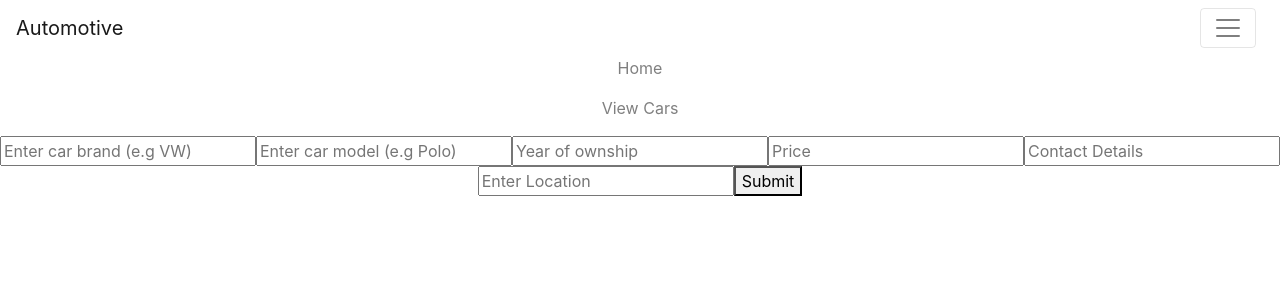
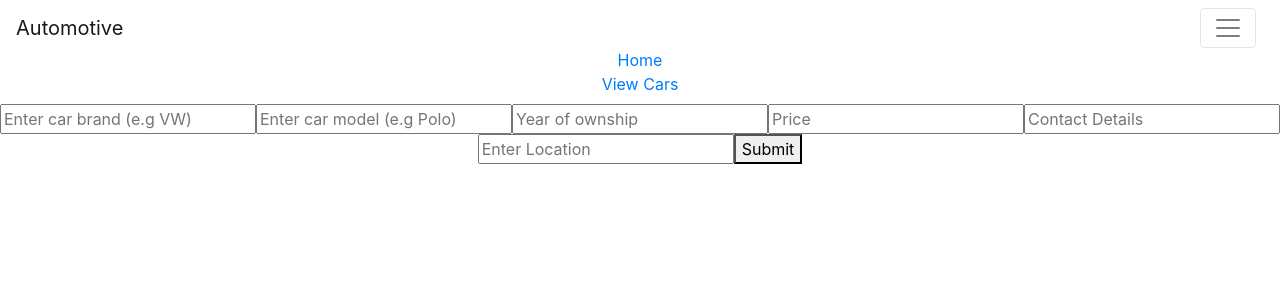
Before and after one commit to skosana721/Moral-Activities, a React (Create React App) app in the folder car-dealer/: page / in a window 1280 px wide. Both pictures are taken after a click on the button 1228 px from the left and 28 px from the top of the page. Shown: the top 300 px of the page. Built offline with nearby package versions, Linux system fonts and the light colour scheme.

Commit message:
remove NavLink  and replaced it with Link with react-router-dom

```diff
--- a/car-dealer/src/component/NavBar.js
+++ b/car-dealer/src/component/NavBar.js
@@ -6,8 +6,8 @@ import {
   NavbarBrand,
   Nav,
   NavItem,
-  NavLink,
 } from "reactstrap";
+import { Link } from "react-router-dom";
 
 function NavBar() {
   const [collapsed, setCollapsed] = useState(true);
@@ -22,9 +22,9 @@ function NavBar() {
           <Nav navbar>
             <NavItem>
               <NavItem>
-                <NavLink href="/">Home</NavLink>
+                <Link to="/">Home</Link>
               </NavItem>
-              <NavLink href="/viewCar">View Cars</NavLink>
+              <Link to="/viewCar">View Cars</Link>
             </NavItem>
           </Nav>
         </Collapse>
```
